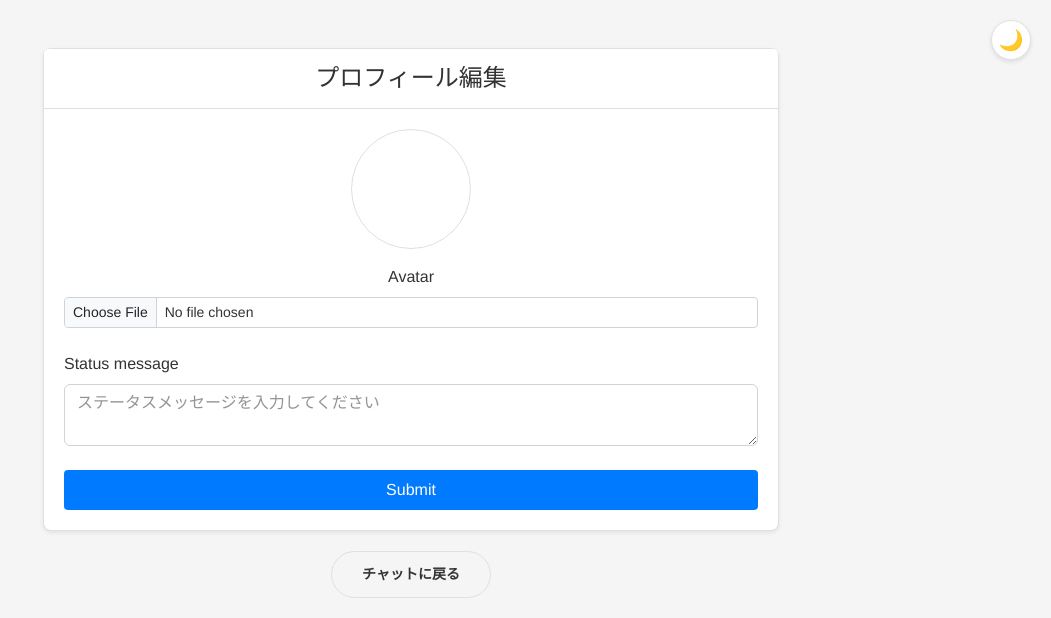
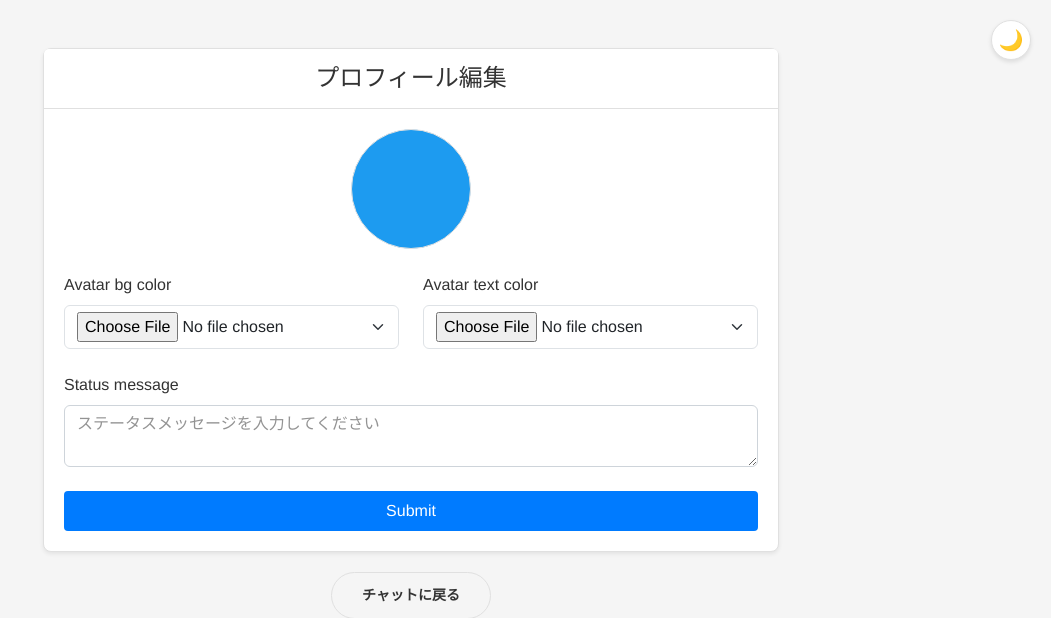
Before and after one commit to EDEN0412/EasyChat, a Python web app: template app/templates/profile/edit.html in a window 1280 px wide. Shown: the top 618 px of the page, without its empty margins (229-1280 px from the left). Run offline with Jinja, Linux system fonts and the light colour scheme; the template is opened without the code that fills it, so the values that code supplies are empty, except form fields; tables that the repository leaves empty hold one stand-in row (values such as "Sample post"); form fields are guessed from the names that the template uses.

Commit message:
プロフィール機能を強化し、アバターの背景色とテキスト色を選択できるようにしました。ER図とテキストファイルを更新し、ユーザー情報に関連するフィールドを追加。チャットメッセージのアバター表示を改善し、ユーザーエクスペリエンスを向上させました。

```diff
--- a/ER-diagram.txt
+++ b/ER-diagram.txt
@@ -8,9 +8,10 @@
 - password_hash VARCHAR(255)
 - created_at TIMESTAMP
 - updated_at TIMESTAMP
-- // 実装予定機能
-- avatar_url VARCHAR(255) NULL
+- // プロフィール関連
 - status_message VARCHAR(255) NULL
+- avatar_bg_color VARCHAR(20) DEFAULT '#1d9bf0'
+- avatar_text_color VARCHAR(20) DEFAULT '#ffffff'
 
 ### Channel (チャンネル)
 - PK: channel_id VARCHAR(255)
--- a/app/models/user.py
+++ b/app/models/user.py
@@ -8,8 +8,9 @@ class User(db.Model, UserMixin):
     id = db.Column(db.String(255), primary_key=True)
     username = db.Column(db.String(255), unique=True, nullable=False)
     password_hash = db.Column(db.String(255), nullable=False)
-    avatar_url = db.Column(db.String(255), nullable=True)
     status_message = db.Column(db.String(255), nullable=True)
+    avatar_bg_color = db.Column(db.String(20), nullable=True, default='#1d9bf0')  # デフォルトの背景色
+    avatar_text_color = db.Column(db.String(20), nullable=True, default='#ffffff')  # デフォルトのテキスト色
     created_at = db.Column(db.DateTime, nullable=False, default=datetime.utcnow)
     updated_at = db.Column(db.DateTime, nullable=False, default=datetime.utcnow, onupdate=datetime.utcnow)
 
--- a/app/routes/chat.py
+++ b/app/routes/chat.py
@@ -96,7 +96,8 @@ def format_message(message):
         'raw_content': message.content,
         'user_id': message.user_id,
         'username': message.author.username,
-        'avatar_url': message.author.avatar_url,
+        'avatar_bg_color': message.author.avatar_bg_color,
+        'avatar_text_color': message.author.avatar_text_color,
         'created_at': created_at_jst.strftime('%Y年%m月%d日 %H:%M'),
         'is_edited': message.is_edited,
         'image_url': message.image_url,
--- a/app/templates/profile/edit.html
+++ b/app/templates/profile/edit.html
@@ -11,23 +11,36 @@
                     <h2 class="h4 text-center mb-0" style="color: var(--text-primary);">プロフィール編集</h2>
                 </div>
                 <div class="card-body">
-                    <form method="POST" action="{{ url_for('profile.edit') }}" enctype="multipart/form-data">
+                    <form method="POST" action="{{ url_for('profile.edit') }}">
                         {{ form.hidden_tag() }}
 
                         <div class="mb-4 text-center">
-                            {% if current_user.avatar_url %}
-                                <img src="{{ current_user.avatar_url }}" alt="現在のアバター" class="rounded-circle mb-3" width="120" height="120" style="object-fit: cover;">
-                            {% else %}
-                                <div class="rounded-circle d-flex align-items-center justify-content-center mb-3 mx-auto" style="width: 120px; height: 120px; border: 1px solid var(--border-color); background-color: var(--bg-message);">
-                                    <span style="font-size: 2.5rem; color: var(--text-primary);">{{ current_user.username[0] | upper }}</span>
+                            <div id="avatar-preview">
+                                <div class="rounded-circle d-flex align-items-center justify-content-center mb-3 mx-auto"
+                                     style="width: 120px; height: 120px; border: 1px solid var(--border-color);
+                                            background-color: {{ current_user.avatar_bg_color or '#1d9bf0' }};">
+                                    <span style="font-size: 2.5rem; color: {{ current_user.avatar_text_color or '#ffffff' }};">
+                                        {{ current_user.username[0] | upper }}
+                                    </span>
                                 </div>
-                            {% endif %}
+                            </div>
+                        </div>
 
-                            <div class="mb-3">
-                                <label for="avatar" class="form-label" style="color: var(--text-primary);">{{ form.avatar.label.text }}</label>
-                                {{ form.avatar(class="form-control form-control-sm", id="avatar") }}
-                                {% if form.avatar.errors %}
-                                    {% for error in form.avatar.errors %}
+                        <div class="row mb-4">
+                            <div class="col-md-6">
+                                <label for="avatar_bg_color" class="form-label" style="color: var(--text-primary);">{{ form.avatar_bg_color.label.text }}</label>
+                                {{ form.avatar_bg_color(class="form-select", id="avatar_bg_color") }}
+                                {% if form.avatar_bg_color.errors %}
+                                    {% for error in form.avatar_bg_color.errors %}
+                                        <div class="text-danger small">{{ error }}</div>
+                                    {% endfor %}
+                                {% endif %}
+                            </div>
+                            <div class="col-md-6">
+                                <label for="avatar_text_color" class="form-label" style="color: var(--text-primary);">{{ form.avatar_text_color.label.text }}</label>
+                                {{ form.avatar_text_color(class="form-select", id="avatar_text_color") }}
+                                {% if form.avatar_text_color.errors %}
+                                    {% for error in form.avatar_text_color.errors %}
                                         <div class="text-danger small">{{ error }}</div>
                                     {% endfor %}
                                 {% endif %}
@@ -57,4 +70,34 @@
         </div>
     </div>
 </div>
+
+<script>
+    document.addEventListener('DOMContentLoaded', function() {
+        const bgColorSelect = document.getElementById('avatar_bg_color');
+        const textColorSelect = document.getElementById('avatar_text_color');
+        const previewContainer = document.getElementById('avatar-preview');
+        const username = "{{ current_user.username }}";
+
+        // 色選択が変更されたときのプレビュー更新
+        function updatePreview() {
+            const bgColor = bgColorSelect.value;
+            const textColor = textColorSelect.value;
+            const initial = username.charAt(0).toUpperCase();
+
+            previewContainer.innerHTML = `
+                <div class="rounded-circle d-flex align-items-center justify-content-center mb-3 mx-auto"
+                     style="width: 120px; height: 120px; border: 1px solid var(--border-color);
+                            background-color: ${bgColor};">
+                    <span style="font-size: 2.5rem; color: ${textColor};">
+                        ${initial}
+                    </span>
+                </div>
+            `;
+        }
+
+        // 色選択の変更イベント
+        bgColorSelect.addEventListener('change', updatePreview);
+        textColorSelect.addEventListener('change', updatePreview);
+    });
+</script>
 {% endblock %}
```
Also changed, not shown: app/forms.py (+17 -3 lines), app/routes/profile.py (+15 -40 lines), app/templates/chat/messages.html (+8 -12 lines), 1 other file.
